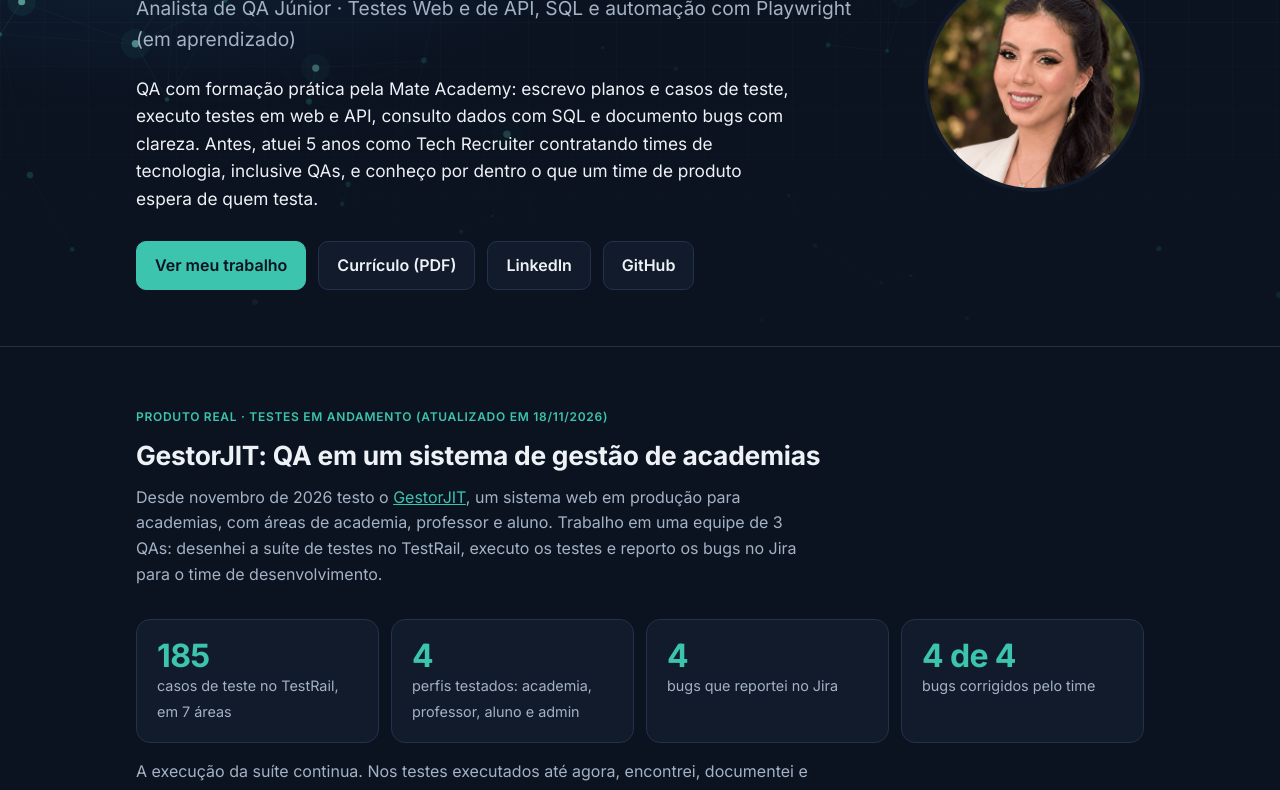
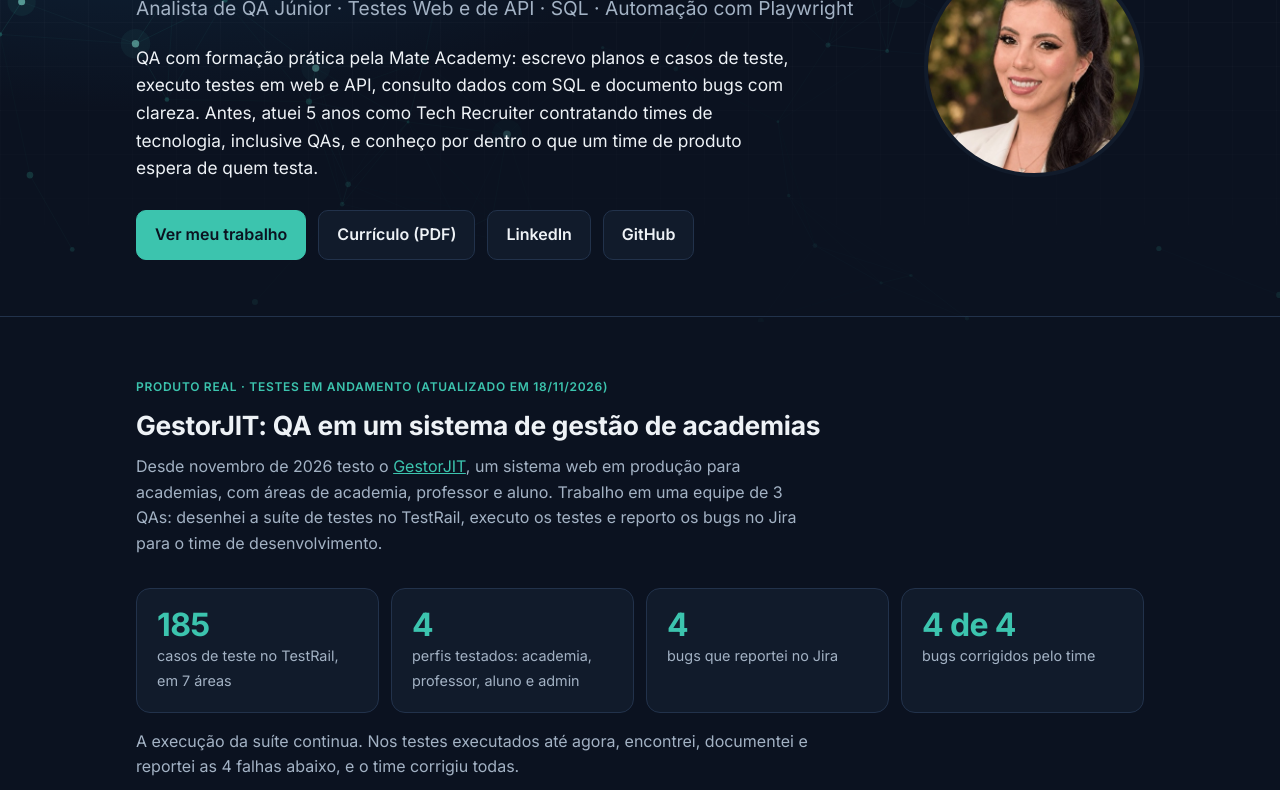
Before and after one commit to Sealtiey/sealtiey.github.io, a plain HTML site: page index.html in a window 1280 px wide. Shown: the part 255-1045 px from the top of the page. Drawn offline with Linux system fonts and the light colour scheme.

Commit message:
Subtítulo sem (em aprendizado)
Co-Authored-By: Claude Opus 5.5 <noreply@anthropic.com>

```diff
--- a/index.html
+++ b/index.html
@@ -4,7 +4,7 @@
 <meta charset="utf-8">
 <meta name="viewport" content="width=device-width, initial-scale=1">
 <title>Sealtiey Menegassi · QA</title>
-<meta name="description" content="Portfólio de Sealtiey Menegassi, Analista de QA Júnior: testes manuais web e testes de API com Postman, SQL, Jira, TestRail e Playwright (em aprendizado). Certificação Scrum (SFC).">
+<meta name="description" content="Portfólio de Sealtiey Menegassi, Analista de QA Júnior: testes manuais web e testes de API com Postman, SQL, Jira, TestRail e automação com Playwright. Certificação Scrum (SFC).">
 <meta property="og:type" content="profile">
 <meta property="og:title" content="Sealtiey Menegassi · Analista de QA Júnior">
 <meta property="og:description" content="Portfólio de QA: estudo de caso completo do Huntd (155 casos de teste), testes de API do Conduit no Postman (157 verificações), bugs e SQL.">
@@ -238,7 +238,7 @@ main{position:relative}
       <div class="hero-text">
       <span class="tag">Disponível para vagas de QA Júnior · Remoto</span>
       <h1>Sealtiey Menegassi</h1>
-      <p class="role">Analista de QA Júnior · Testes Web e de API, SQL e automação com Playwright (em aprendizado)</p>
+      <p class="role">Analista de QA Júnior · Testes Web e de API · SQL · Automação com Playwright</p>
       <p class="lead">QA com formação prática pela Mate Academy: escrevo planos e casos de teste, executo testes em web e API, consulto dados com SQL e documento bugs com clareza. Antes, atuei 5 anos como Tech Recruiter contratando times de tecnologia, inclusive QAs, e conheço por dentro o que um time de produto espera de quem testa.</p>
       <div class="btns">
         <a class="btn primary" href="#gestorjit">Ver meu trabalho</a>
```
